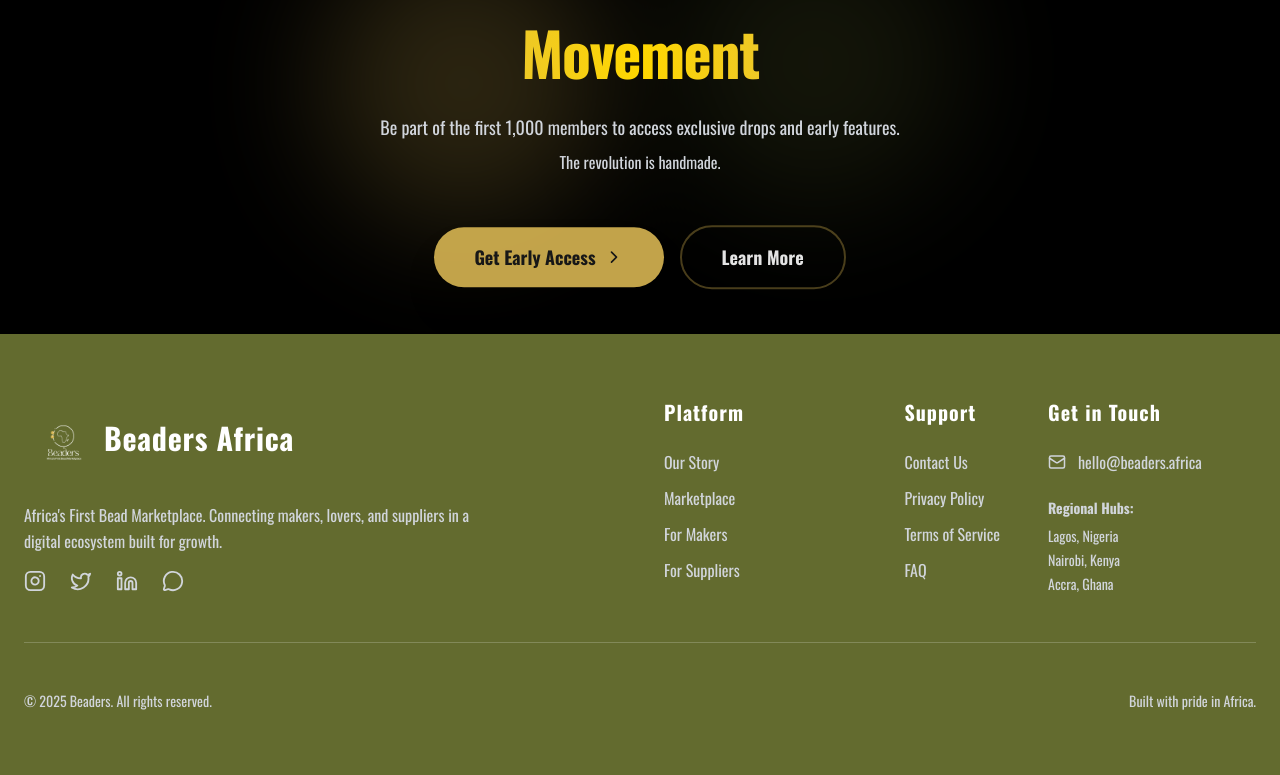
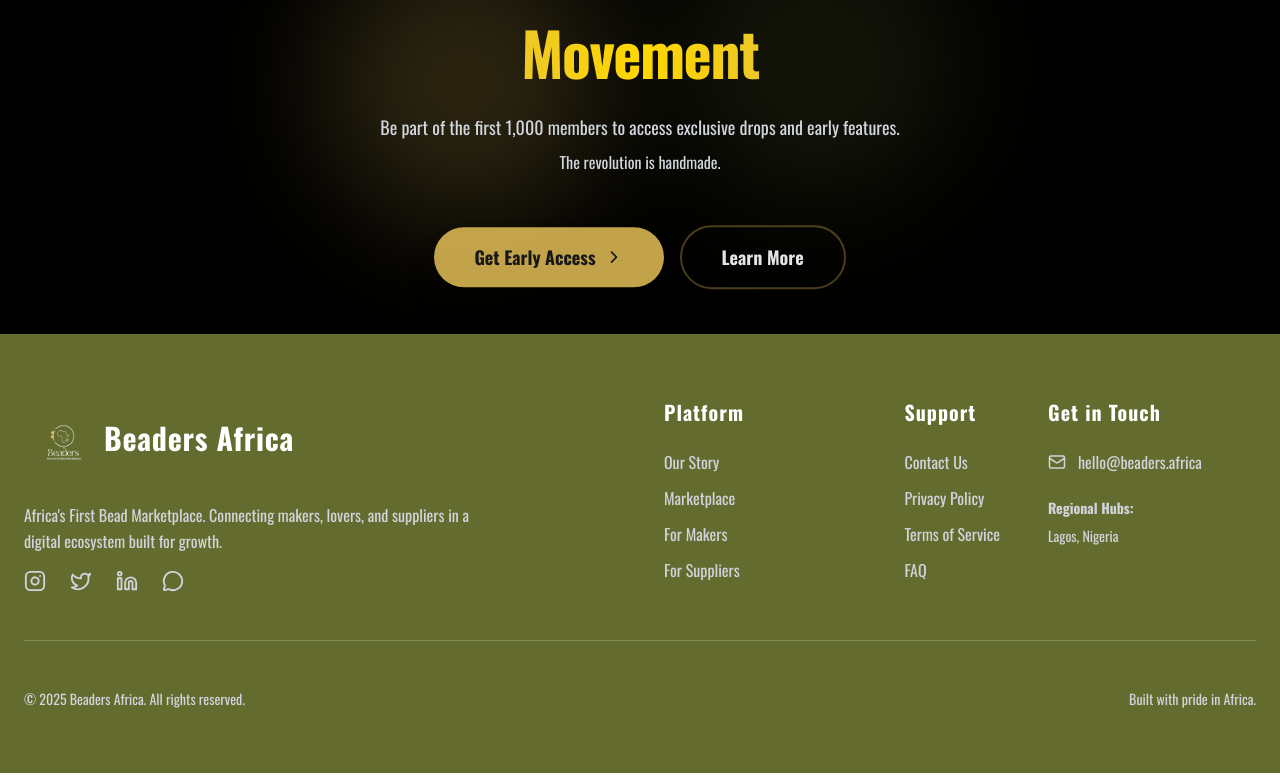
Before and after one commit to Gbolahan007/beaders, a Next.js app: page / in a window 1280 px wide. Shown: the part 5100-5875 px from the top of the page. Built offline with nearby package versions, Linux system fonts and the light colour scheme.

Commit message:
updated footer text

```diff
--- a/app/components/ui/Footer.tsx
+++ b/app/components/ui/Footer.tsx
@@ -1,11 +1,9 @@
-import React from "react";
 import {
+  Instagram,
+  Linkedin,
   Mail,
-  Instagram,
+  MessageCircle,
   Twitter,
-  Linkedin,
-  Zap,
-  MessageCircle,
 } from "lucide-react";
 import Image from "next/image";
 
@@ -142,8 +140,6 @@
 
                 <div className="text-sm space-y-1" style={{ color: TEXT_GREY }}>
                   <p>Lagos, Nigeria</p>
-                  <p>Nairobi, Kenya</p>
-                  <p>Accra, Ghana</p>
                 </div>
               </div>
             </div>
@@ -153,7 +149,8 @@
         {/* Bottom Bar */}
         <div className="mt-8 pt-4 flex flex-col sm:flex-row justify-between items-center">
           <p className="text-sm mb-2 sm:mb-0" style={{ color: TEXT_GREY }}>
-            &copy; {new Date().getFullYear()} Beaders. All rights reserved.
+            &copy; {new Date().getFullYear()} Beaders Africa. All rights
+            reserved.
           </p>
           <p className="text-sm font-medium" style={{ color: TEXT_GREY }}>
             Built with pride in Africa.
```
